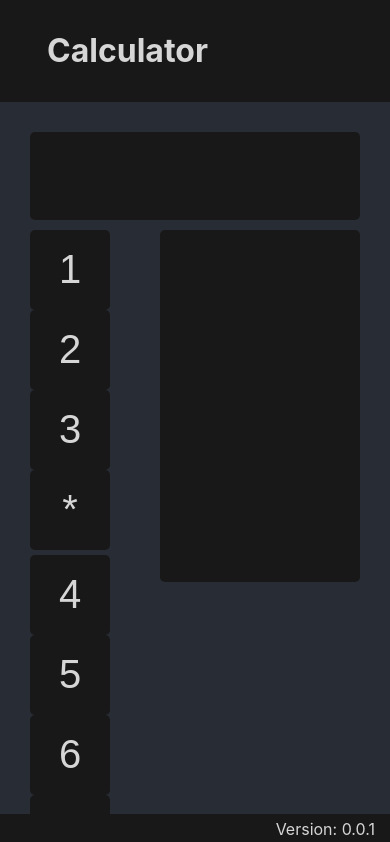
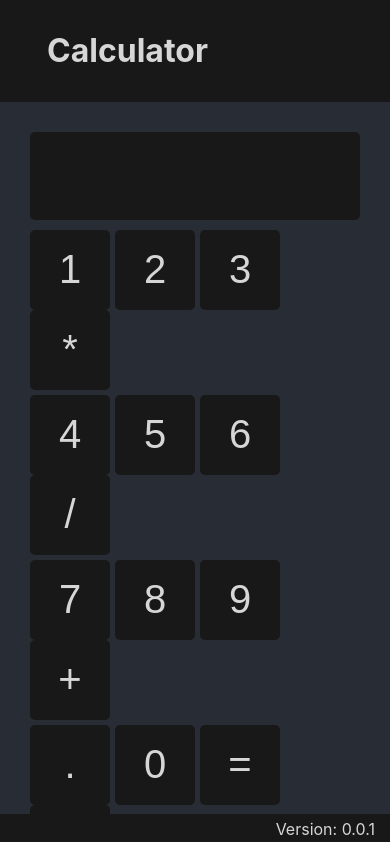
Before and after one commit to DanielRios549/ReactCalc, a React (Create React App) app: page / in a window 390 px wide. Shown: the top 842 px of the page. Built offline with nearby package versions, Linux system fonts and the light colour scheme.

Commit message:
Make it responsive

```diff
--- a/public/index.html
+++ b/public/index.html
@@ -7,7 +7,7 @@
     <meta name="theme-color" content="#000000" />
     <meta
       name="description"
-      content="Web site created using create-react-app"
+      content="Calculator using React for study purposes"
     />
     <link rel="apple-touch-icon" href="%PUBLIC_URL%/logo192.png" />
     <!--
@@ -24,7 +24,7 @@
       work correctly both with client-side routing and a non-root public URL.
       Learn how to configure a non-root public URL by running `npm run build`.
     -->
-    <title>React App</title>
+    <title>React Calculator</title>
   </head>
   <body>
     <noscript>You need to enable JavaScript to run this app.</noscript>
--- a/src/styles/calcs/_basic.scss
+++ b/src/styles/calcs/_basic.scss
@@ -1,3 +1,6 @@
+@import '../responsive/desktop';
+@import '../responsive/mobile';
+
 .calc {
     box-sizing: border-box;
     position: relative;
@@ -6,12 +9,6 @@
     padding: 30px;
     display: grid;
     gap: 10px;
-    grid-template-columns: auto 200px;
-    grid-template-rows: 20% 80%;
-    grid-template-areas:
-        "header header"
-        "dial history"
-    ;
 
     #display,
     #history {
@@ -27,6 +24,8 @@
     }
     #numbers {
         grid-area: dial;
+        display: flex;
+        flex-direction: column;
 
         .line {
             margin-bottom: 5px;
--- /dev/null
+++ b/src/styles/responsive/_desktop.scss
@@ -0,0 +1,20 @@
+@media (min-width: 900px) {
+    .calc {
+        max-width: 900px !important;
+        margin: 0 auto;
+    }
+}
+@media (min-width: 620px) {
+    .calc {
+        grid-template-columns: auto 200px;
+        grid-template-rows: 20% 80%;
+        grid-template-areas:
+            "header header"
+            "dial history"
+        ;
+
+        #numbers {
+            align-items: flex-start;
+        }
+    }
+}
--- /dev/null
+++ b/src/styles/responsive/_mobile.scss
@@ -0,0 +1,15 @@
+@media (max-width: 619px) {
+    .calc {
+        grid-template-columns: auto;
+        grid-template-rows: 20% auto 70%;
+        grid-template-areas:
+            "header"
+            "dial"
+            "history"
+        ;
+
+        #numbers {
+            align-items: center;
+        }
+    }
+}
```
